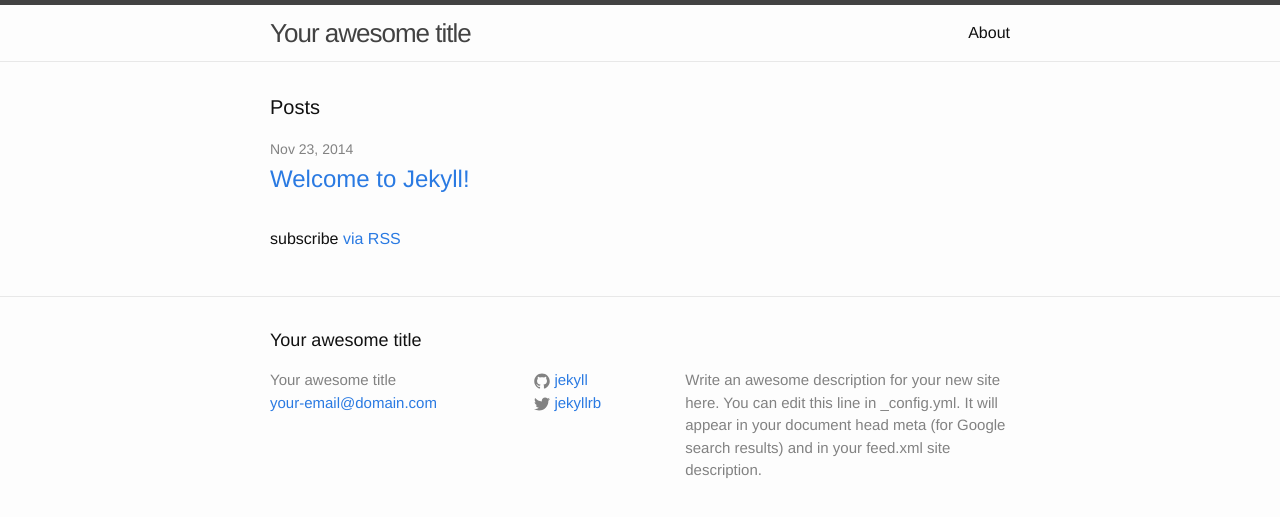
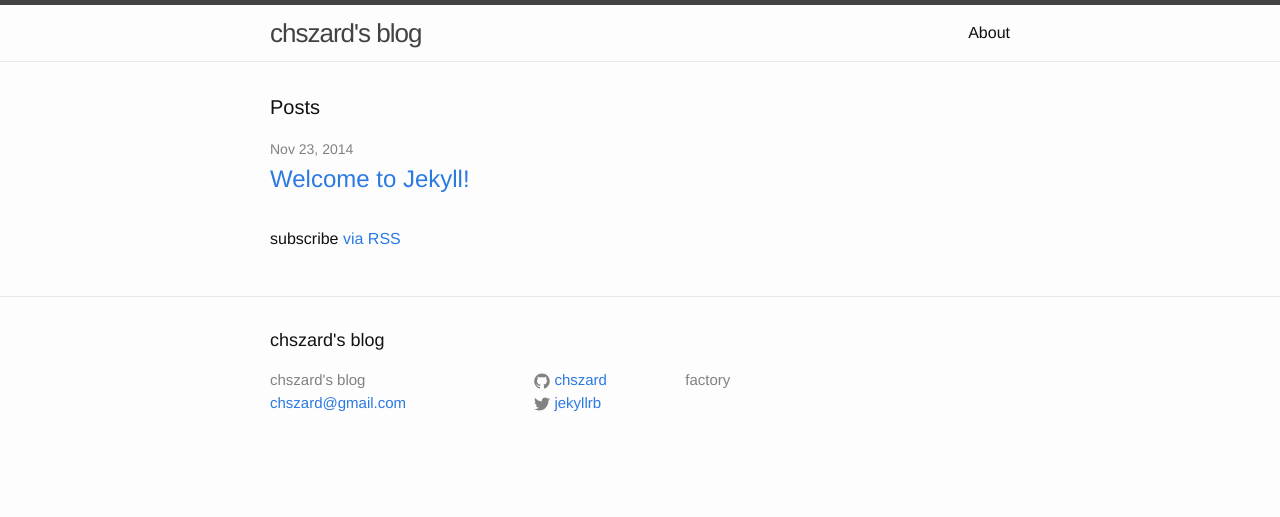
Before and after one commit to haiironowizard/blog, a Jekyll site: the page built from index.html, in a window 1280 px wide. Shown: the top 517 px of the page. Built offline with Jekyll 4.4.1, drawn with Linux system fonts in a browser that asks for light colours; Markdown is read by kramdown in place of the engine named in the settings.

Commit message:
change configue

```diff
--- a/_config.yml
+++ b/_config.yml
@@ -1,14 +1,12 @@
 # Site settings
-title: Your awesome title
-email: your-email@domain.com
-description: > # this means to ignore newlines until "baseurl:"
-  Write an awesome description for your new site here. You can edit this
-  line in _config.yml. It will appear in your document head meta (for
-  Google search results) and in your feed.xml site description.
-baseurl: "" # the subpath of your site, e.g. /blog/
+title: chszard's blog
+email: chszard@gmail.com
+description: "factory"
+baseurl: "/blog/" # the subpath of your site, e.g. /blog/
 url: "http://yourdomain.com" # the base hostname & protocol for your site
 twitter_username: jekyllrb
-github_username:  jekyll
+github_username:  chszard
 
 # Build settings
-markdown: kramdown
+markdown: redcarpet
+pygments: true
--- a/_includes/head.html
+++ b/_includes/head.html
@@ -6,7 +6,7 @@
   <title>{% if page.title %}{{ page.title }}{% else %}{{ site.title }}{% endif %}</title>
   <meta name="description" content="{% if page.excerpt %}{{ page.excerpt | strip_html | strip_newlines | truncate: 160 }}{% else %}{{ site.description }}{% endif %}">
 
-  <link rel="stylesheet" href="{{ "/css/main.css" | prepend: site.baseurl }}">
+  <link rel="stylesheet" href="{{ "../css/main.css" | prepend: site.baseurl }}">
   <link rel="canonical" href="{{ page.url | replace:'index.html','' | prepend: site.baseurl | prepend: site.url }}">
   <link rel="alternate" type="application/atom+xml" title="{{ site.title }}" href="{{ "/feed.xml" | prepend: site.baseurl | prepend: site.url }}" />
 </head>
--- a/index.html
+++ b/index.html
@@ -10,9 +10,8 @@ layout: default
     {% for post in site.posts %}
       <li>
         <span class="post-meta">{{ post.date | date: "%b %-d, %Y" }}</span>
-
         <h2>
-          <a class="post-link" href="{{ post.url | prepend: site.baseurl }}">{{ post.title }}</a>
+          <a class="post-link" href="{{ site.baseurl }}{{ post.url | prepend: site.baseurl }}">{{ post.title }}</a>
         </h2>
       </li>
     {% endfor %}
```
